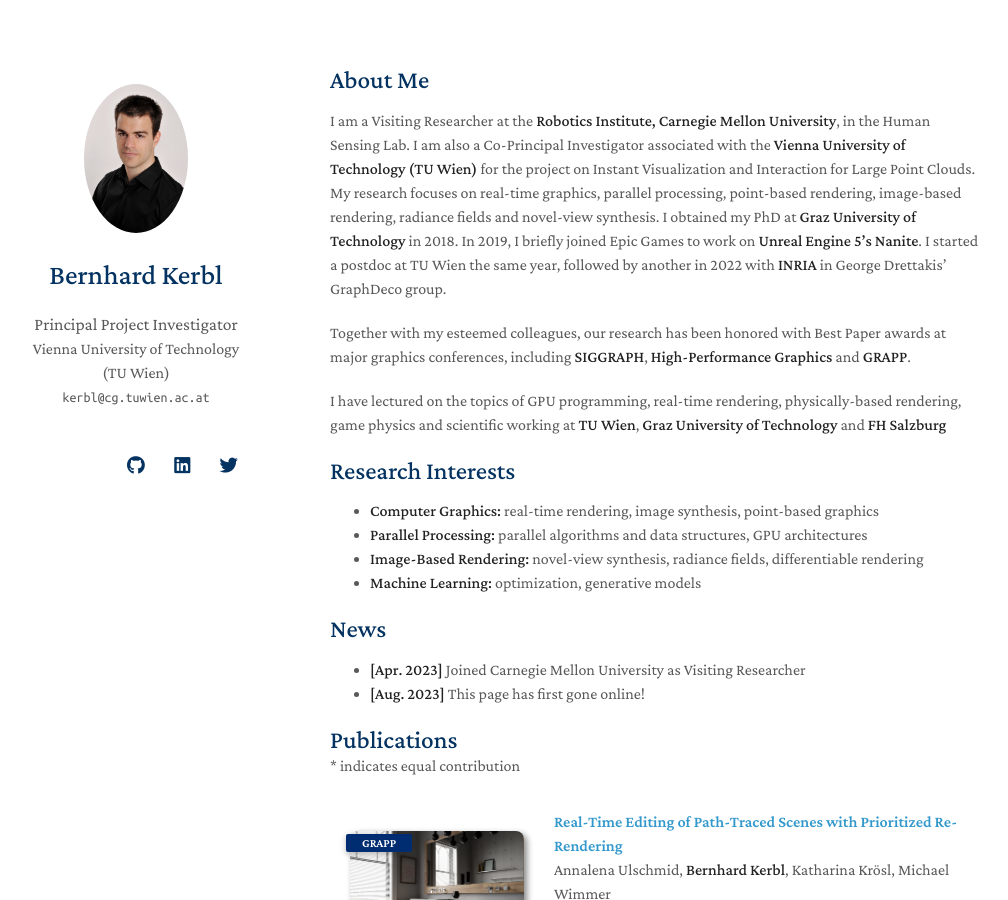
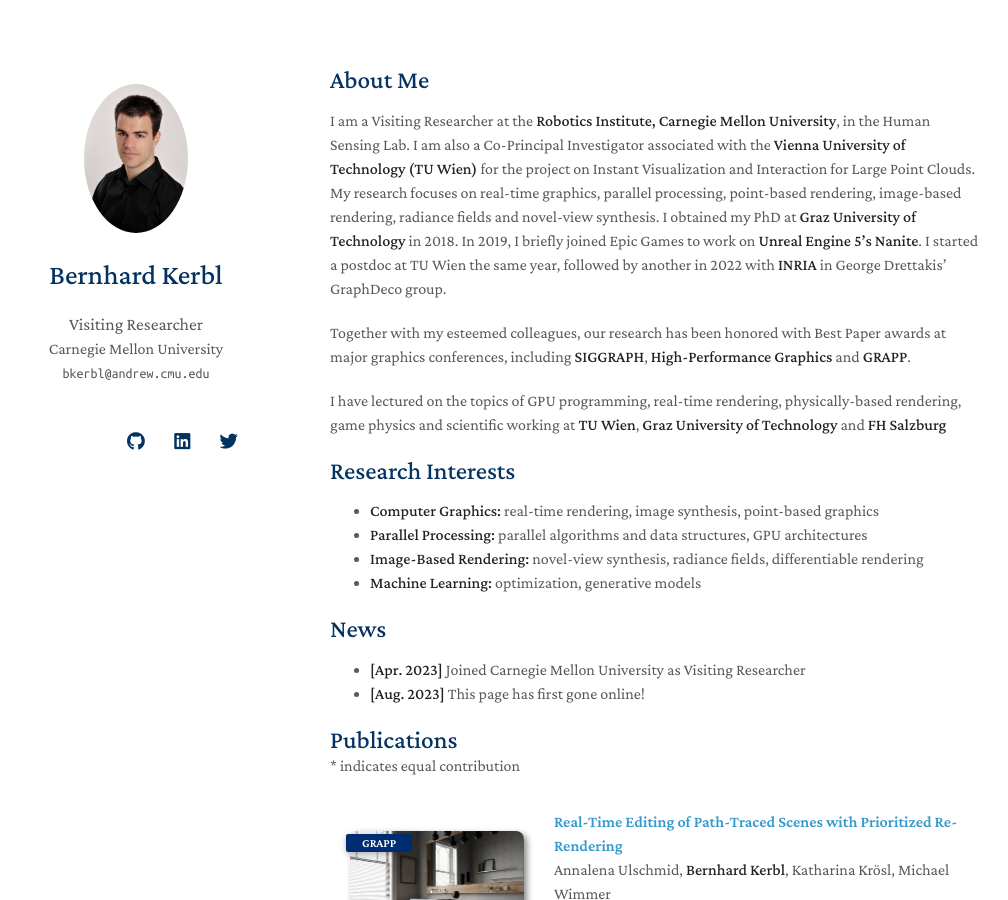
Before and after one commit to Snosixtyboo/snosixtyboo.github.io, a Jekyll site: the page built from index.md, in a window 1280 px wide and 900 px high. Shown: the whole window, without its empty margins (140-1148 px from the left). Built offline with Jekyll 4.4.1, drawn with Linux system fonts in a browser that asks for light colours; nearby versions of some CDN libraries; a style sheet for code colours, icons or effects is not loaded; our own code applies the rules of GitHub Pages for plain Markdown files.

Commit message:
Modded bio

```diff
--- a/_config.yml
+++ b/_config.yml
@@ -1,8 +1,8 @@
 # Basic Information
 title: Bernhard Kerbl
-position: Principal Project Investigator
-affiliation: Vienna University of Technology (TU Wien)
-email: kerbl@cg.tuwien.ac.at
+position: Visiting Researcher
+affiliation: Carnegie Mellon University
+email: bkerbl@andrew.cmu.edu
 
 # Search Engine Optimization (SEO)
 # The following information is used to improve the website traffic from search engines, e.g., Google.
```
